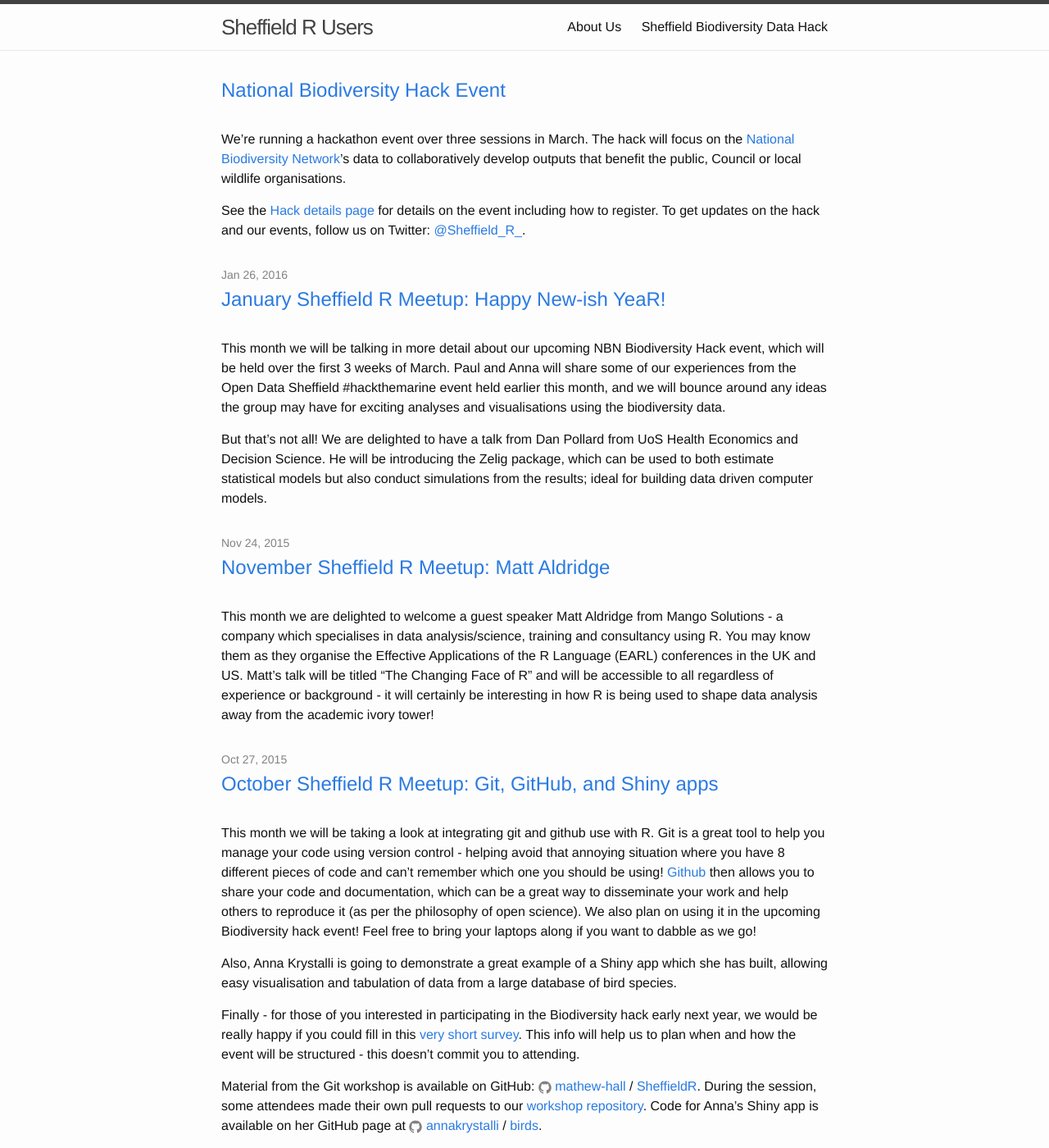
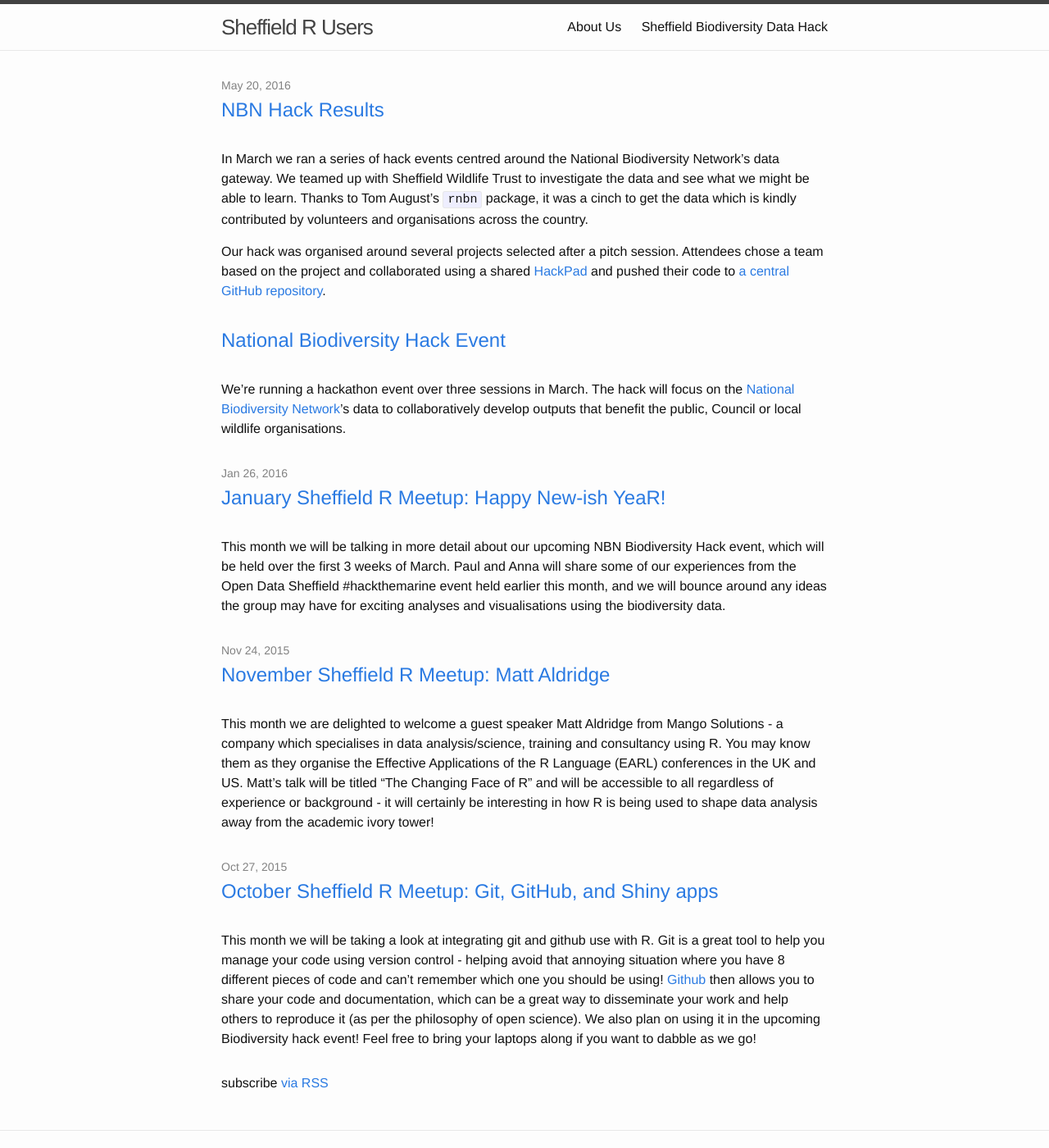
Before and after one commit to SheffieldR/Original.SheffieldR.github.io, a Jekyll site: the page built from index.html, in a window 1280 px wide and 1400 px high. Shown: the whole window at 82% size. Built offline with Jekyll 4.4.1, drawn with Linux system fonts in a browser that asks for light colours; some of the changed lines change nothing that is shown.

Commit message:
Add overview of Hack repos

```diff
--- /dev/null
+++ b/_posts/2016-05-20-hack-results.markdown
@@ -0,0 +1,47 @@
+---
+layout: post
+title:  "NBN Hack Results"
+categories: hack
+date:   2016-05-20 19:30:00 +0000
+excerpt_separator: <!--more-->
+---
+In March we ran a series of hack events centred around the National Biodiversity Network's data gateway. We teamed up with Sheffield Wildlife Trust to investigate the data and see what we might be able to learn. Thanks to Tom August's `rnbn` package, it was a cinch to get the data which is kindly contributed by volunteers and organisations across the country.
+
+Our hack was organised around several projects selected after a pitch session. Attendees chose a team based on the project and collaborated using a shared [HackPad](https://docs.google.com/document/d/19ctbFk6Y5Dt_YMxSEoWz0bsoIHgmCN8jUsUs3TU2qKI/edit) and pushed their code to [a central GitHub repository](https://github.com/SheffieldR/NBN_hack_series).
+
+<!--more-->
+
+# The Teams
+
+## Habitats vs Biodiversity
+
+The Sheffield Wildlife Trust have compiled a wide variety of habitat data into shapefile spatial polygons. They would like to be able to integrate it with biodiversity data from the NBN to facilitate further analysis. So the aim of this project is to produce a simple shiny app through which the user can select species/taxa of interest, query the NBN for data and match it to spatial polygon data. The app would then output an analytical dataset that could then be used for further analysis. Outputs could therefore feed into the spatial analysis project.
+
+Repository link: [Habitats vs Biodiversity](https://github.com/SheffieldR/NBN_hack_series/tree/master/Habitats_Vs_Biodiversity)
+
+## Humans vs Biodiversity
+
+This team sought to determine how Sheffield's biodiversity had changed with Sheffield's population.  As Sheffield's urban environments grow with the population, the team wanted to understand how local wildlife had changed over time. The team looked into measures that could be used to estimate population density, river quality from other open data sources alongside an estimate for biodiversity in the data from the NBN gateway.
+
+Repository link: [Humans vs Biodiversity](https://github.com/SheffieldR/NBN_hack_series/tree/master/Humans_Vs_Biodiversity)
+
+## Team Temporal
+
+Team Temporal wanted to study how species were represented in the NBN Gateway data sets over time. The team aimed to build plots of records over time for species with more than 1000 records in the data set. Additionally, the team sought to apply [Telfer's change index](https://github.com/BiologicalRecordsCentre/sparta/blob/master/R/telfer.R) to produce a summary of the change over time for species in Sheffield.
+
+Repository link: [Team Temporal](https://github.com/SheffieldR/NBN_hack_series/tree/master/Team_Temporal)
+
+## Bird Bingo
+
+Bird Bingo is a game where players are given a virtual "card" with pictures of several species they might see in their area. When they see one of their species they can check it off. The team used the NBN Gateway to get species the user was likely to see by querying the Gateway for local species in the bird TVK species group. The team used the [Encyclopedia of Life](http://eol.org)'s API to get images for the selected species and presented the player's card and handled checking off species using the [Shiny web framework](http://shiny.rstudio.com).
+
+Repository link: [BirdBingo](https://github.com/SheffieldR/NBN_hack_series/tree/master/BirdBingo)
+
+## Team Python
+
+This team wrote an NBN Gateway package for Python a la `rnbn`.
+
+Repository link: [lionfish0/pynbn](https://github.com/lionfish0/pynbn)
+
+
+See the [Hack details page](/nbn-hack/) for details on the event including how to register. To get updates on the hack and our events, follow us on Twitter: [@Sheffield\_R\_](https://twitter.com/Sheffield_R_).
--- a/index.html
+++ b/index.html
@@ -14,7 +14,7 @@
           <a class="post-link" href="{{ post.url | prepend: site.baseurl }}">{{ post.title }}</a>
         </h2>
 		<p class="post-content" itemprop="articleBody">
-		  {{ post.content }}
+		  {{ post.excerpt }}
 		</p>
 
       </li>
```
